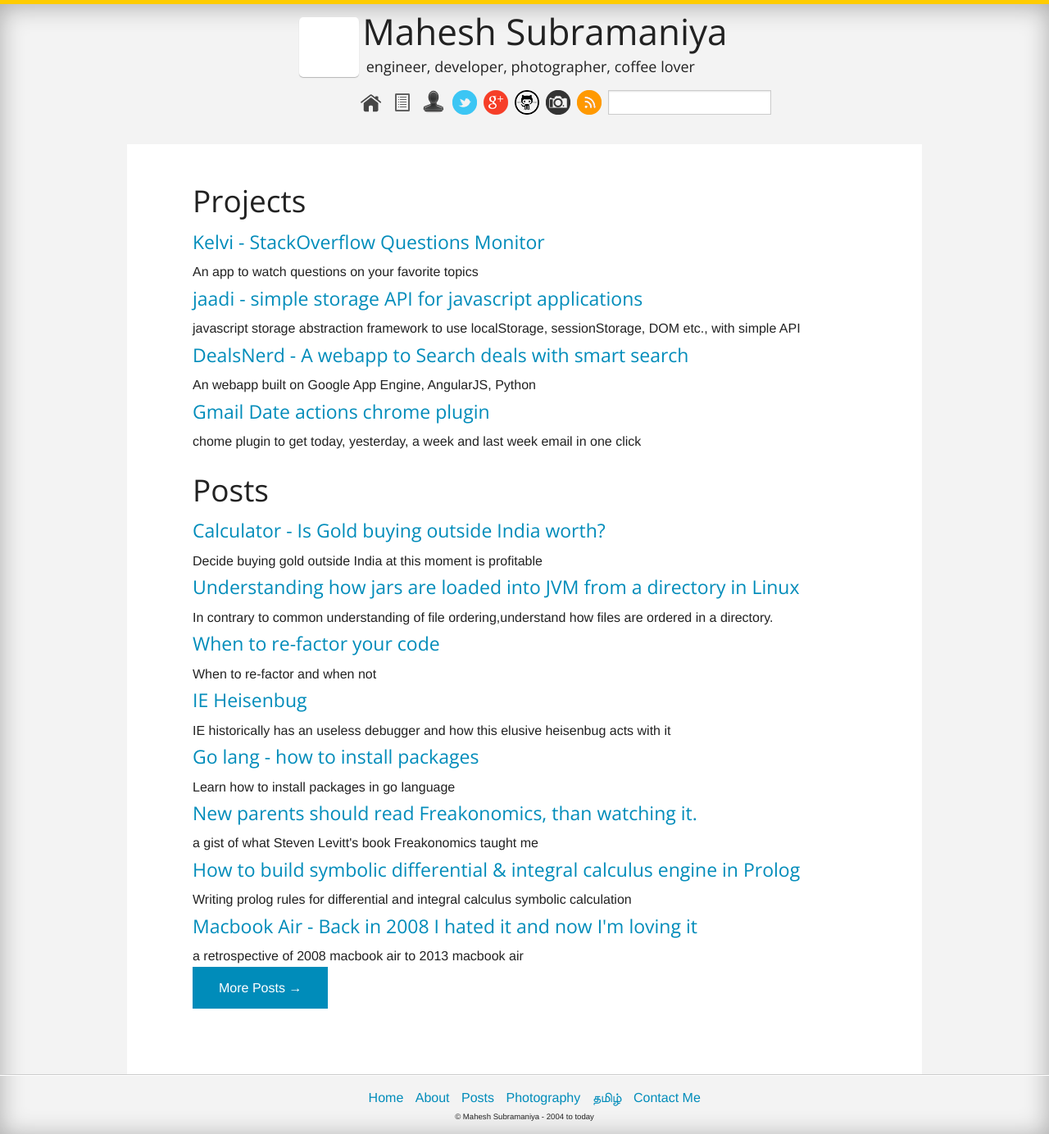
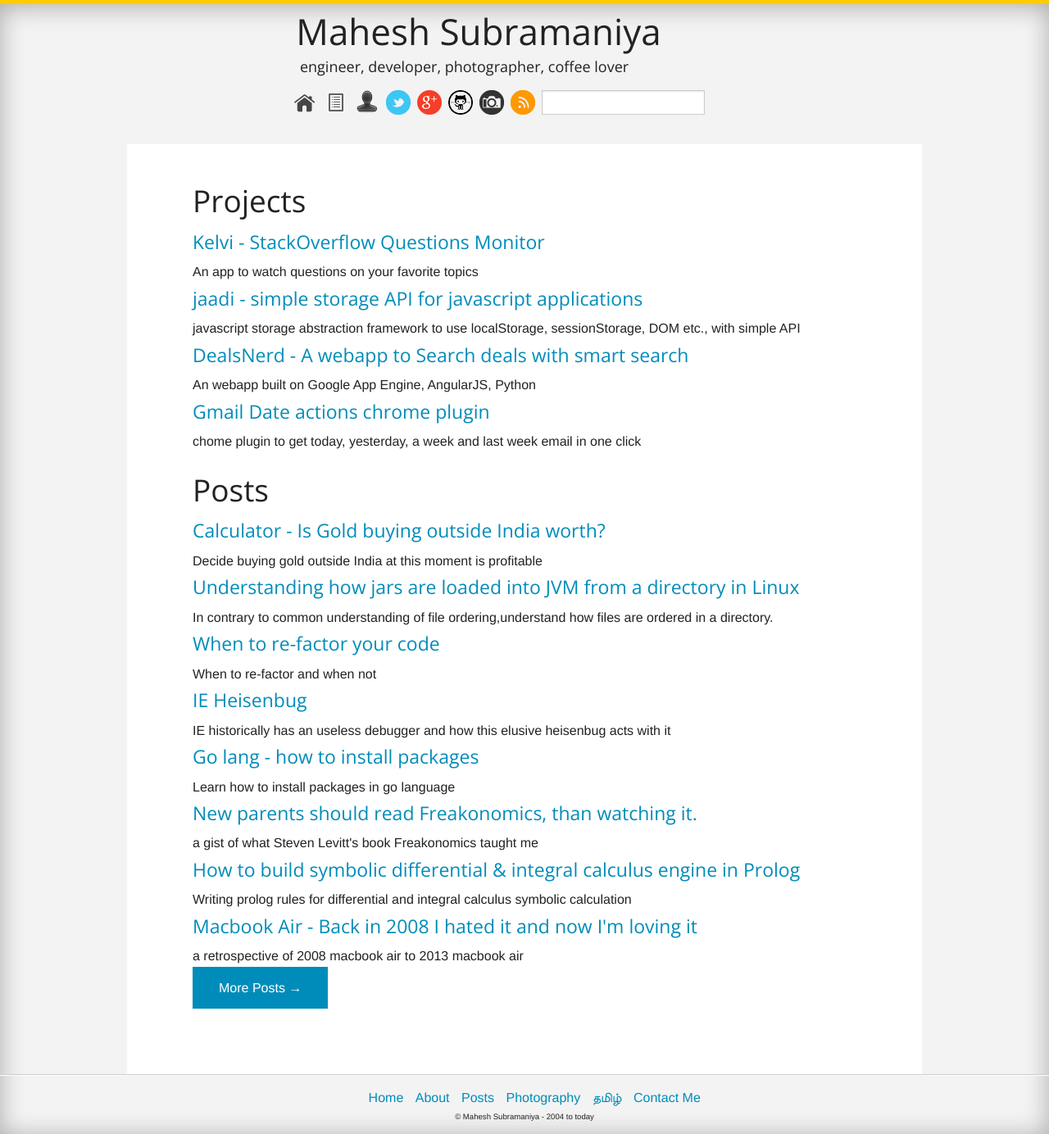
Before and after one commit to maheshsubramaniya/maheshsubramaniya.github.com, a Jekyll site: the page built from index.html, in a window 1280 px wide. Shown: the whole page at 82% size. Built offline with Jekyll 4.4.1, drawn with Linux system fonts in a browser that asks for light colours; comment, search, counter and statistics services are not loaded.

Commit message:
removed profile pic placeholder

```diff
--- a/_layouts/default.html
+++ b/_layouts/default.html
@@ -12,13 +12,6 @@
 		<div class="row">
 
 			<div class="large-offset-1 columns">
-
-				<div class="large-1 columns">
-					<!-- <a href="/" class="mahesh-icon" title="{{site.site_name}}"></a> -->
-					<a href="/"  class="twitter-profile-icon" data-original-title="Mahesh Subramaniya"></a>
-				</div>
-
-
 				<div class="large-11 columns site-title">
 					<h1>
 						{{site.site_name}}
```
